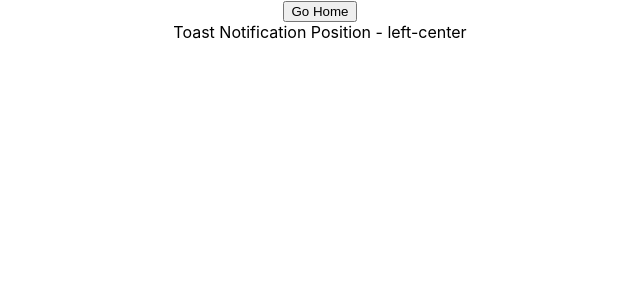
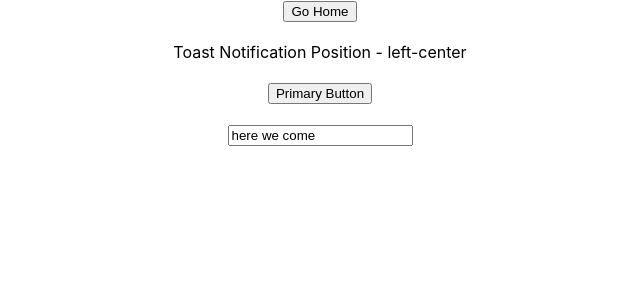
Before and after one commit to MetalJames/React_Typescript_Tutorial, a React (Create React App) app: page /everythingelse in a window 1280 px wide. Shown: the top 300 px of the page, without its empty margins (320-960 px from the left). Built offline with nearby package versions, Linux system fonts and the light colour scheme.

Commit message:
wrapping HTML elements - done

```diff
--- a/src/components/EverythingElse.tsx
+++ b/src/components/EverythingElse.tsx
@@ -1,5 +1,7 @@
 import React from 'react';
 import { Link } from 'react-router-dom';
+import { CustomButton } from './html/Button';
+import { CustomInput } from './html/Input';
 import { Toast } from './templateliterals/Toast';
 
 const EverythingElse = () => {
@@ -7,7 +9,14 @@
     return (
         <>
             <Link to='/'><button>Go Home</button></Link>
+            < br />
+            < br />
             <Toast position='left-center'/>
+            <br />
+            <CustomButton variant='primary' onClick={() => alert('Clicked')}>Primary Button</CustomButton>
+            <br />
+            <br />
+            <CustomInput value={'here we come'}/>
         </>
     )
 }
--- /dev/null
+++ b/src/components/html/Button.tsx
@@ -0,0 +1,10 @@
+import React from "react"
+
+type ButtonProps = {
+    variant: 'primary' | 'secondary'
+    children: string
+} & Omit<React.ComponentProps<'button'>, 'children'>
+
+export const CustomButton = ({ variant, children, ...rest }: ButtonProps) => {
+    return <button className={`class-with-${variant}`} {...rest}>{children}</button>
+}
--- /dev/null
+++ b/src/components/html/Input.tsx
@@ -0,0 +1,7 @@
+import React from "react"
+
+type InputProps = React.ComponentProps<'input'>
+
+export const CustomInput = (props: InputProps) => {
+    return <input type="text" value='Ha-Ha-Ha' {...props}/>
+}
```
